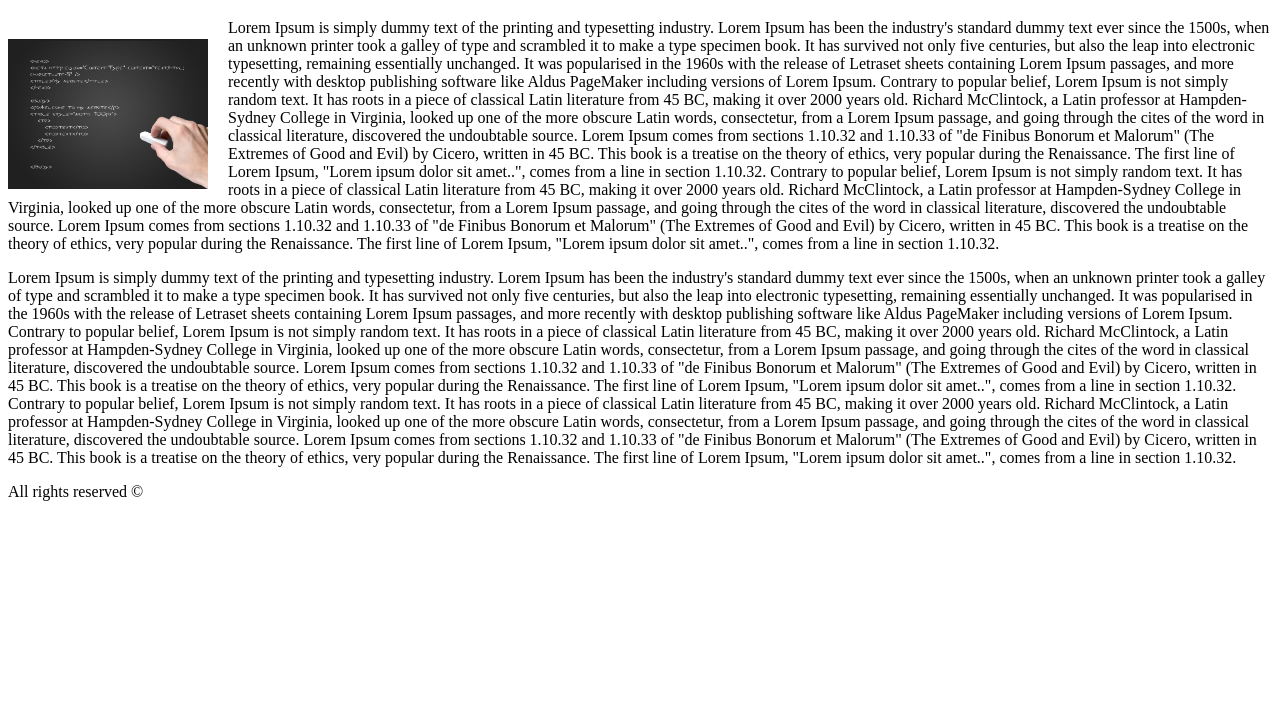
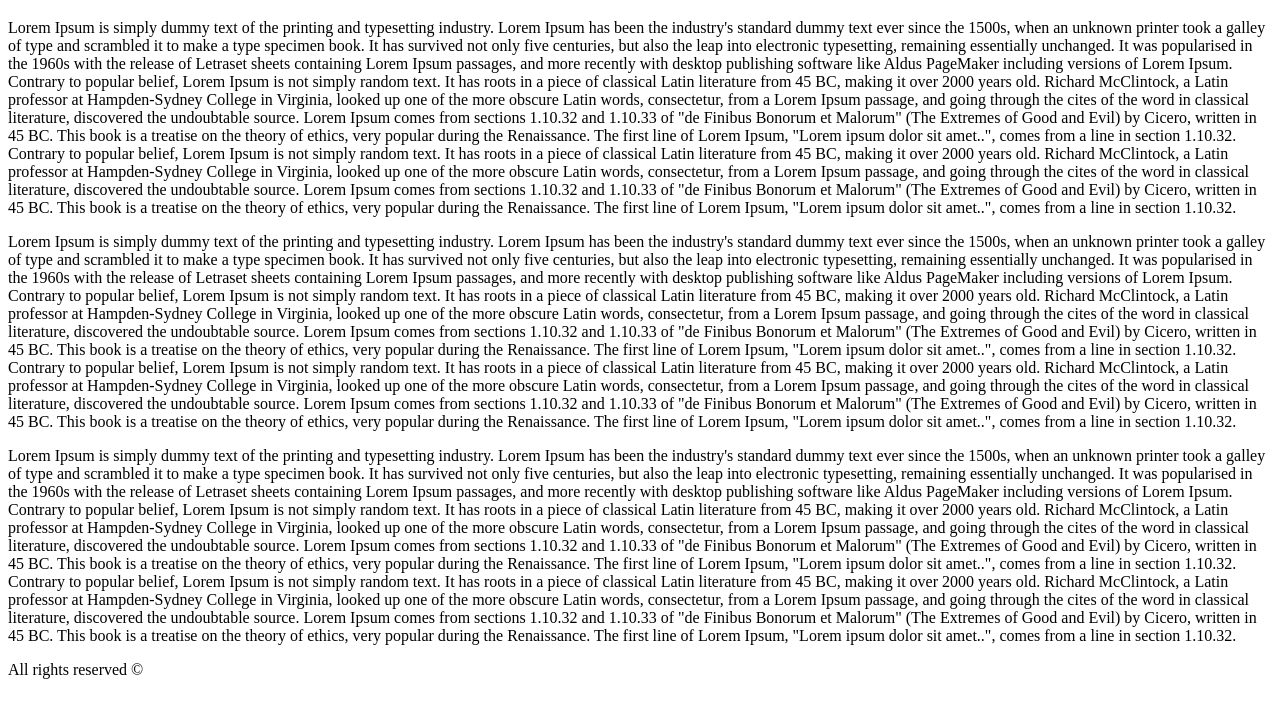
Before and after one commit to Maria0809/firstgit, a plain HTML site: page index.html in a window 1280 px wide. Shown: the part 61-778 px from the top of the page. Drawn offline with Linux system fonts and the light colour scheme.

Commit message:
third commit

```diff
--- a/index.html
+++ b/index.html
@@ -7,7 +7,11 @@
     </head>
 	<body>
       <h1>Мой сайт!</h1>
-		<img class="image" src="img.jpg" alt=""/>
+		<p>
+		Lorem Ipsum is simply dummy text of the printing and typesetting industry. Lorem Ipsum has been the industry's standard dummy text ever since the 1500s, when an unknown printer took a galley of type and scrambled it to make a type specimen book. It has survived not only five centuries, but also the leap into electronic typesetting, remaining essentially unchanged. It was popularised in the 1960s with the release of Letraset sheets containing Lorem Ipsum passages, and more recently with desktop publishing software like Aldus PageMaker including versions of Lorem Ipsum.
+		Contrary to popular belief, Lorem Ipsum is not simply random text. It has roots in a piece of classical Latin literature from 45 BC, making it over 2000 years old. Richard McClintock, a Latin professor at Hampden-Sydney College in Virginia, looked up one of the more obscure Latin words, consectetur, from a Lorem Ipsum passage, and going through the cites of the word in classical literature, discovered the undoubtable source. Lorem Ipsum comes from sections 1.10.32 and 1.10.33 of "de Finibus Bonorum et Malorum" (The Extremes of Good and Evil) by Cicero, written in 45 BC. This book is a treatise on the theory of ethics, very popular during the Renaissance. The first line of Lorem Ipsum, "Lorem ipsum dolor sit amet..", comes from a line in section 1.10.32.
+		Contrary to popular belief, Lorem Ipsum is not simply random text. It has roots in a piece of classical Latin literature from 45 BC, making it over 2000 years old. Richard McClintock, a Latin professor at Hampden-Sydney College in Virginia, looked up one of the more obscure Latin words, consectetur, from a Lorem Ipsum passage, and going through the cites of the word in classical literature, discovered the undoubtable source. Lorem Ipsum comes from sections 1.10.32 and 1.10.33 of "de Finibus Bonorum et Malorum" (The Extremes of Good and Evil) by Cicero, written in 45 BC. This book is a treatise on the theory of ethics, very popular during the Renaissance. The first line of Lorem Ipsum, "Lorem ipsum dolor sit amet..", comes from a line in section 1.10.32.
+		</p>
 		<p>
 		Lorem Ipsum is simply dummy text of the printing and typesetting industry. Lorem Ipsum has been the industry's standard dummy text ever since the 1500s, when an unknown printer took a galley of type and scrambled it to make a type specimen book. It has survived not only five centuries, but also the leap into electronic typesetting, remaining essentially unchanged. It was popularised in the 1960s with the release of Letraset sheets containing Lorem Ipsum passages, and more recently with desktop publishing software like Aldus PageMaker including versions of Lorem Ipsum.
 		Contrary to popular belief, Lorem Ipsum is not simply random text. It has roots in a piece of classical Latin literature from 45 BC, making it over 2000 years old. Richard McClintock, a Latin professor at Hampden-Sydney College in Virginia, looked up one of the more obscure Latin words, consectetur, from a Lorem Ipsum passage, and going through the cites of the word in classical literature, discovered the undoubtable source. Lorem Ipsum comes from sections 1.10.32 and 1.10.33 of "de Finibus Bonorum et Malorum" (The Extremes of Good and Evil) by Cicero, written in 45 BC. This book is a treatise on the theory of ethics, very popular during the Renaissance. The first line of Lorem Ipsum, "Lorem ipsum dolor sit amet..", comes from a line in section 1.10.32.
```
